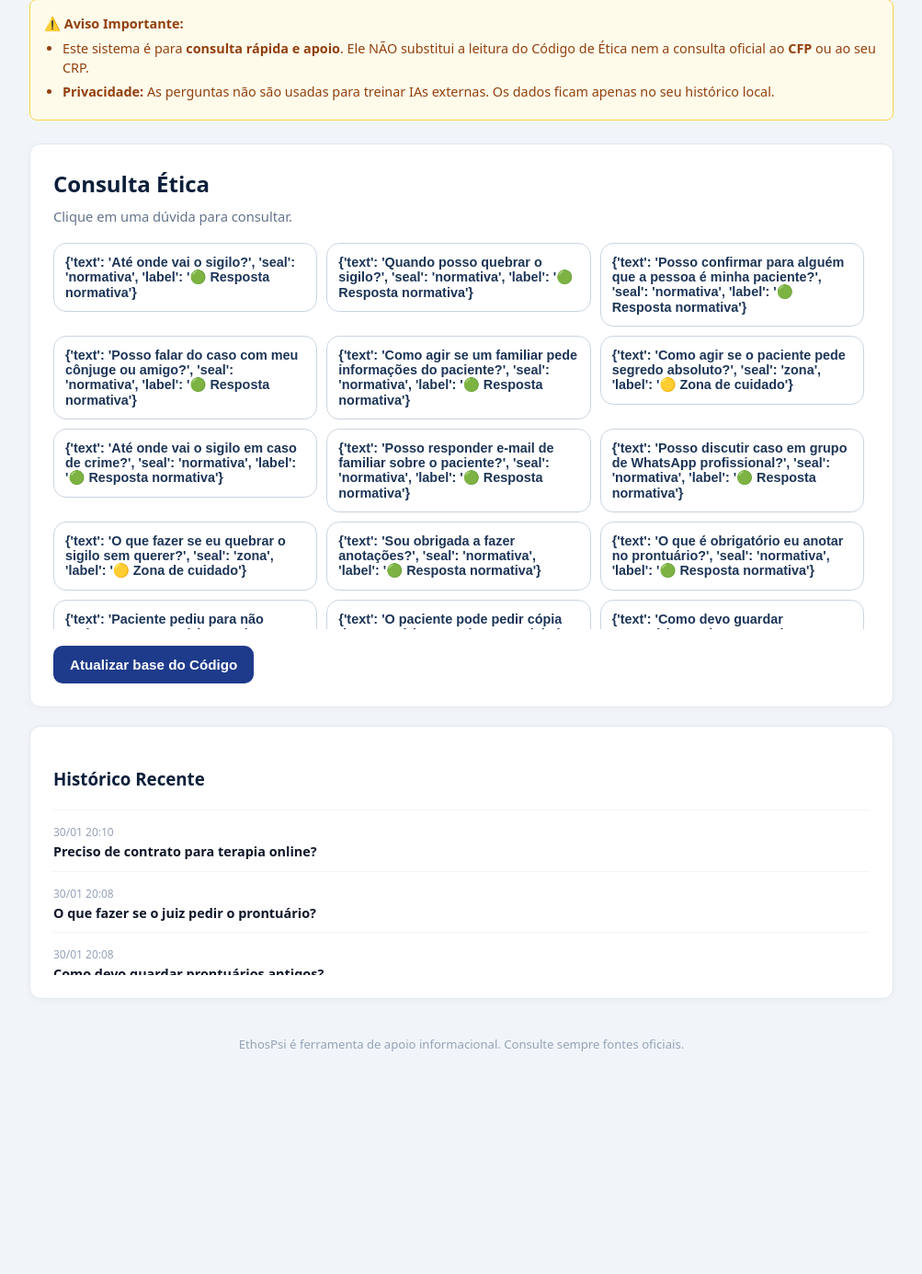
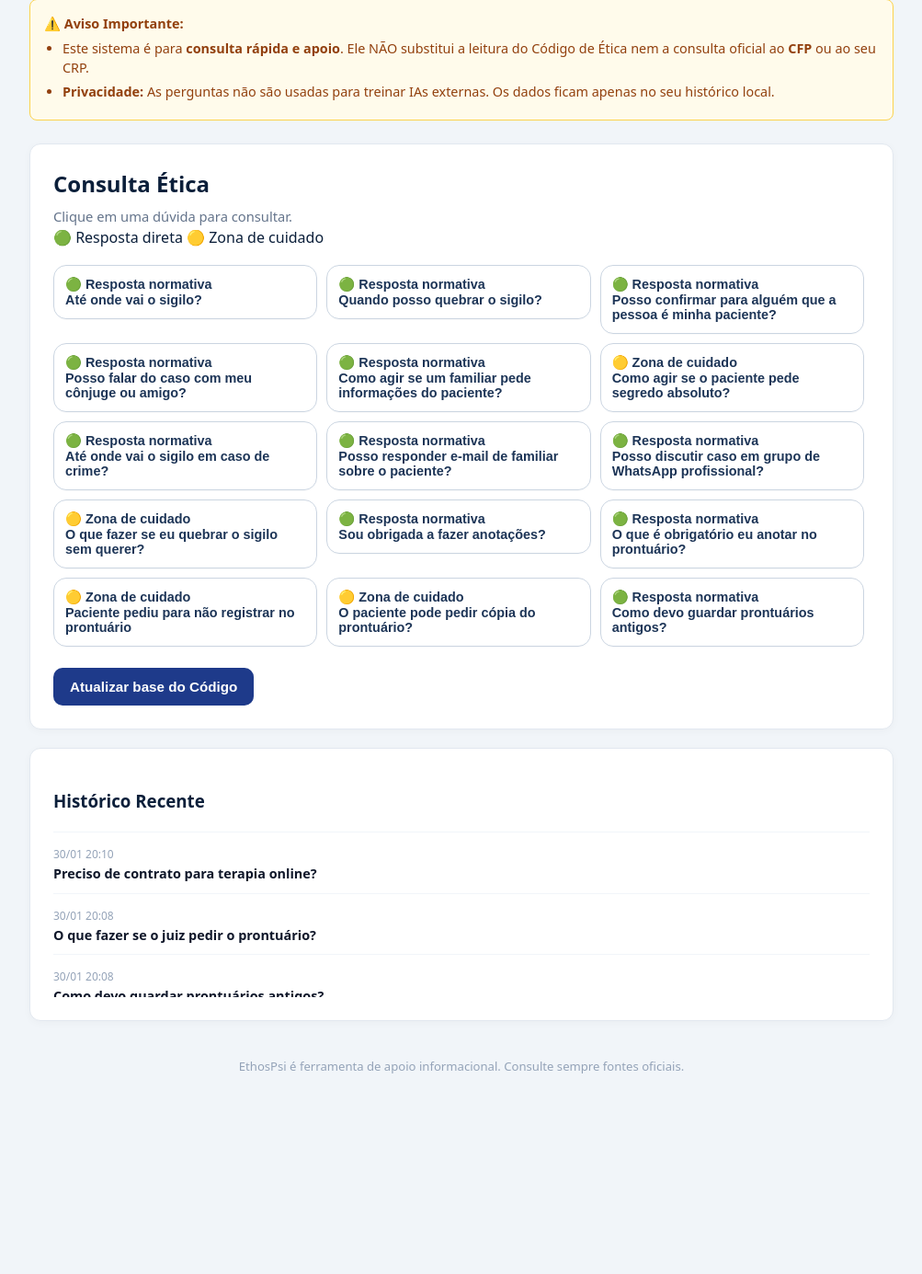
Before and after one commit to sabrinaandraderocha-cmyk/ethospsi, a Flask app: page / in a window 1280 px wide. Shown: the part 101-1486 px from the top of the page at 92% size, without its empty margins (138-1141 px from the left). Run offline with Flask 3, Linux system fonts and the light colour scheme; data comes from the database, SQL or seed files in the repository.

Commit message:
Update home.html

```diff
--- a/templates/home.html
+++ b/templates/home.html
@@ -15,14 +15,26 @@
     <p style="margin:6px 0 0 0; color:#64748b; font-size:0.92rem;">
       Clique em uma dúvida para consultar.
     </p>
+
+    <div class="seal-legend">
+      <span class="seal-item seal-green">🟢 Resposta direta</span>
+      <span class="seal-item seal-yellow">🟡 Zona de cuidado</span>
+    </div>
   </div>
 
   <div class="quick-questions">
     <div class="quick-grid">
       {% for qq in quick_questions %}
         <form method="post" style="margin:0;">
-          <input type="hidden" name="q" value="{{ qq }}">
-          <button class="quick-btn" type="submit">{{ qq }}</button>
+          <input type="hidden" name="q" value="{{ qq.text }}">
+          <button class="quick-btn" type="submit">
+            <div class="quick-seal {{ 'seal-green' if qq.seal == 'direct' else 'seal-yellow' }}">
+              {{ qq.label }}
+            </div>
+            <div class="quick-text">
+              {{ qq.text }}
+            </div>
+          </button>
         </form>
       {% endfor %}
     </div>
```
